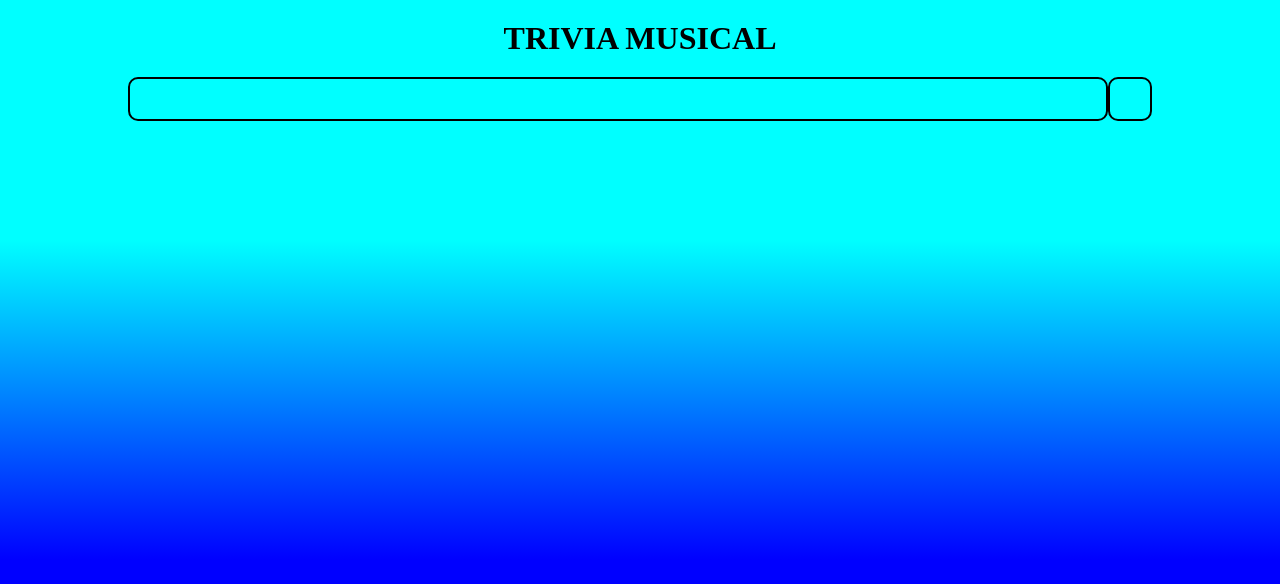
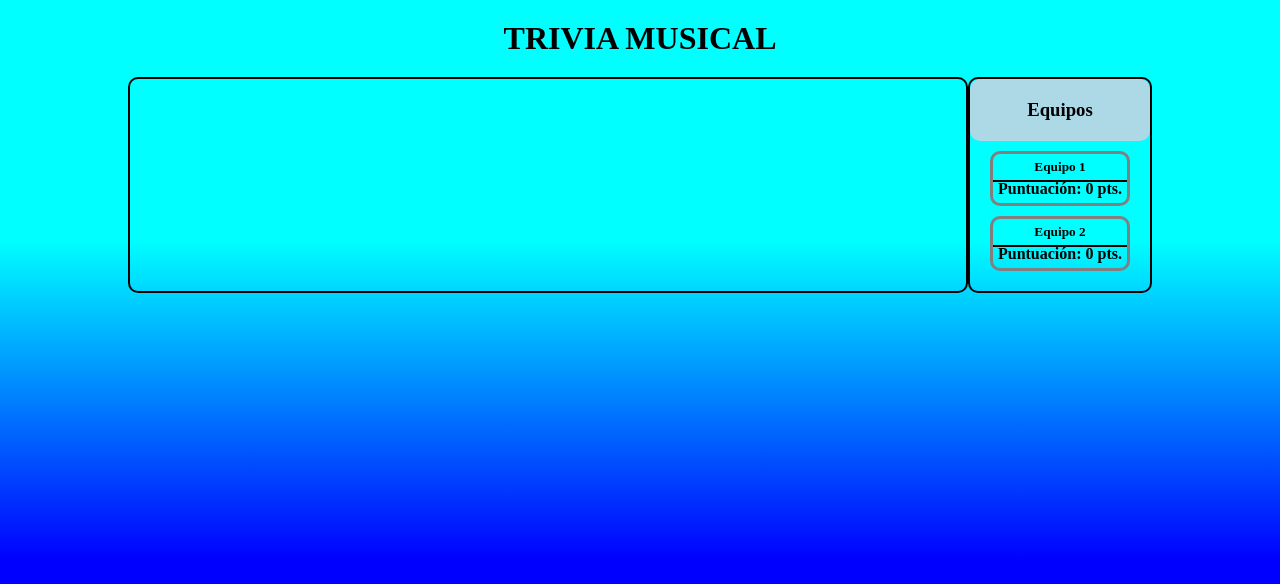
Before and after one commit to thisdotfabio/jigglypuff-game, an Angular app: page / in a window 1280 px wide. Shown: the top 584 px of the page. Built offline with nearby package versions, Linux system fonts and the light colour scheme.

Commit message:
added teams frame with mock data

```diff
--- a/src/app/app.module.ts
+++ b/src/app/app.module.ts
@@ -8,7 +8,8 @@ import * as component from 'src/app/components';
 
 @NgModule({
     declarations: [
-        component.RootComponent
+        component.RootComponent,
+        component.TeamsComponent
     ],
     imports: [
         BrowserModule,
--- a/src/app/components/index.ts
+++ b/src/app/components/index.ts
@@ -1,3 +1,7 @@
 import { RootComponent } from './root/root.component';
+import { TeamsComponent } from './teams/teams.component';
 
-export { RootComponent };
+export {
+    RootComponent,
+    TeamsComponent
+};
--- a/src/app/components/root/root.component.html
+++ b/src/app/components/root/root.component.html
@@ -1,5 +1,7 @@
 <h1>{{title | uppercase}}</h1>
 <div class="container">
     <div class="guess-panel"></div>
-    <div class="teams-panel"></div>
+    <div class="teams-panel">
+        <app-teams></app-teams>
+    </div>
 </div>
--- /dev/null
+++ b/src/app/components/teams/teams.component.html
@@ -0,0 +1,21 @@
+<div>
+    <h3>Equipos</h3>
+    <div class="team-panel"
+        *ngFor="let team of teams"
+        [class.selected]="team === selectedTeam"
+        (click)="onSelect(team)">
+        <h5>{{team.name}}</h5>
+        <!-- <a class="add-members">
+            <svg width="16" height="16">
+                <path d="M0,16a8,8,0,0,1,7,-8a4,4,0,1,1,2,0a8,8,0,0,1,7,8Z"/>
+            </svg>
+        </a>
+        <div class="members-edit">
+            <textarea name="" id="" cols="20" rows="5"></textarea>
+        </div> -->
+        <div class="members">
+            <p *ngFor="let member of team.members">{{member}}</p>
+        </div>
+        <p class="score">Puntuación: {{team.score}} pts.</p>
+    </div>
+</div>
--- /dev/null
+++ b/src/app/components/teams/teams.component.scss
@@ -0,0 +1,62 @@
+h3 {
+    height: 22px;
+    padding-bottom: 20px;
+
+    text-align: center;
+}
+h3::after {
+    content: " ";
+    background-color: lightblue;
+    border-radius: 10px;
+
+    position: absolute;
+    left: 0;
+    top: 0;
+    width: 100%;
+    height: 62px;
+    z-index: -1;
+}
+
+.team-panel {
+    border: 3px solid grey;
+    border-radius: 10px;
+
+    position: relative;
+    margin-top: 10px;
+    padding: 5px;
+}
+
+.team-panel.selected {
+    border: 3px solid red;
+}
+
+h5 {
+    text-align: center;
+}
+
+.add-members {
+    position: absolute;
+    top: 4px;
+    right: 5px;
+}
+
+.members {
+    position: relative;
+    margin: 5px 0;
+}
+
+.members::after {
+    content: " ";
+    border-bottom: 1px solid black;
+    border-top: 1px solid black;
+    position: absolute;
+    left: -8px;
+    right: -8px;
+    top: 0;
+    bottom: 0;
+    z-index: -1;
+}
+
+.score {
+    font-weight: bold;
+}
--- /dev/null
+++ b/src/app/components/teams/teams.component.ts
@@ -0,0 +1,28 @@
+import { Component, OnInit } from '@angular/core';
+
+import * as interfaces from 'src/app/interfaces';
+
+import * as services from 'src/app/services';
+
+@Component({
+    selector: 'app-teams',
+    templateUrl: 'teams.component.html',
+    styleUrls: [
+        'teams.component.scss'
+    ]
+})
+export class TeamsComponent implements OnInit {
+    teams: interfaces.Team[] = [];
+    selectedTeam?: interfaces.Team;
+
+    constructor(public teamsService: services.TeamsService) {}
+
+    ngOnInit() {
+        this.teamsService.getTeams()
+            .subscribe(teams => this.teams = teams);
+    }
+
+    onSelect(team: interfaces.Team) {
+        this.selectedTeam = team;
+    }
+}
--- a/src/app/interfaces/index.ts
+++ b/src/app/interfaces/index.ts
@@ -0,0 +1,5 @@
+import { Team } from './team';
+
+export {
+    Team
+};
--- /dev/null
+++ b/src/app/interfaces/team.ts
@@ -0,0 +1,6 @@
+export interface Team {
+    id: number,
+    name: string,
+    members?: string[],
+    score: number
+}
--- a/src/app/services/index.ts
+++ b/src/app/services/index.ts
@@ -0,0 +1,5 @@
+import { TeamsService } from './teams.service';
+
+export {
+    TeamsService
+};
--- /dev/null
+++ b/src/app/services/teams.service.ts
@@ -0,0 +1,31 @@
+import { Injectable } from '@angular/core';
+import { Observable, of } from 'rxjs';
+
+import * as interfaces from 'src/app/interfaces';
+
+import { TEAMS } from 'src/mocks/mock-teams';
+
+@Injectable({
+    providedIn: 'root'
+})
+export class TeamsService {
+    getTeams(): Observable<interfaces.Team[]> {
+        const teams = of(TEAMS);
+
+        return teams;
+    }
+
+    getTeam(id: number): Observable<interfaces.Team> {
+        const team = of(TEAMS.find(
+            team => team.id === id
+        ));
+
+        return team;
+    }
+
+    addTeamMember(id: number, memberName: string): void {
+        TEAMS.find(
+            team => team.id === id
+        ).members.push(memberName);
+    }
+}
--- /dev/null
+++ b/src/mocks/mock-teams.ts
@@ -0,0 +1,6 @@
+import { Team } from 'src/app/interfaces/team';
+
+export const TEAMS: Team[] = [
+    {id: 1, name: 'Equipo 1', score: 0, members: []},
+    {id: 2, name: 'Equipo 2', score: 0, members: []}
+];
```
